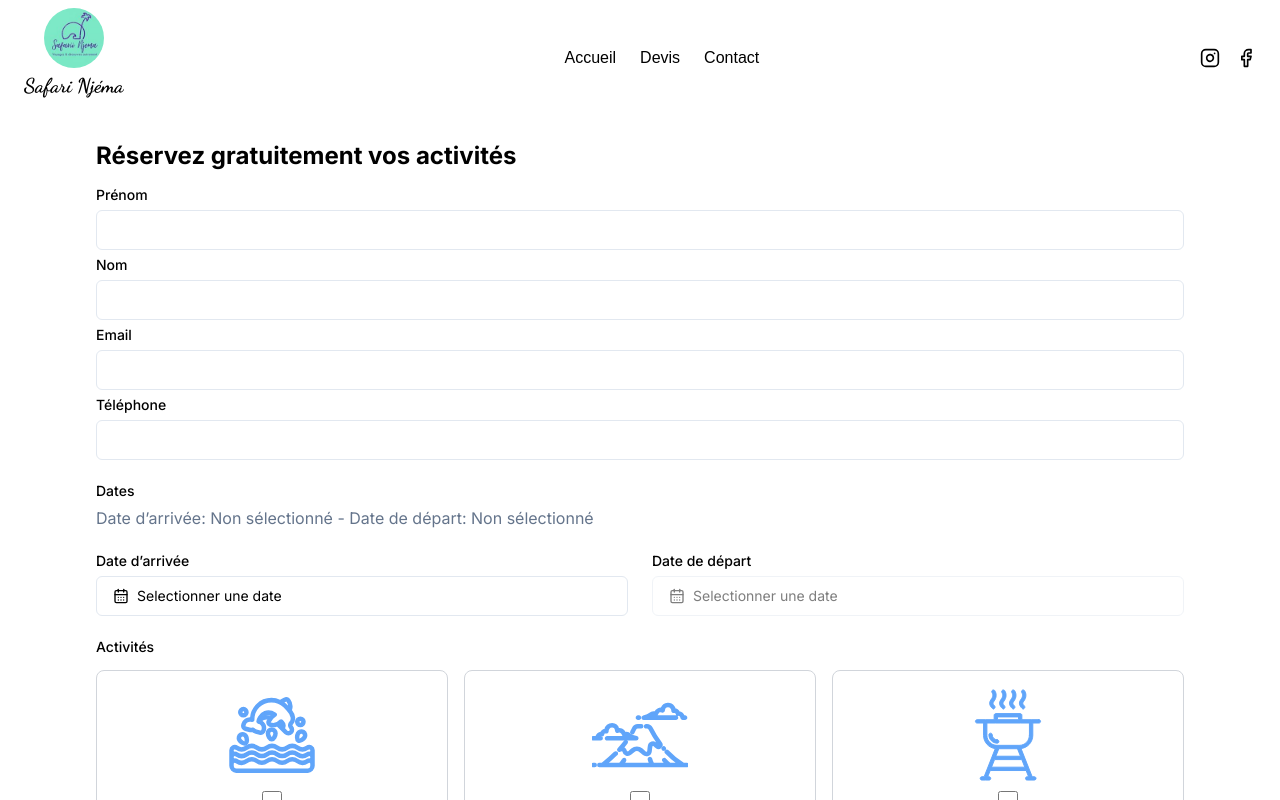
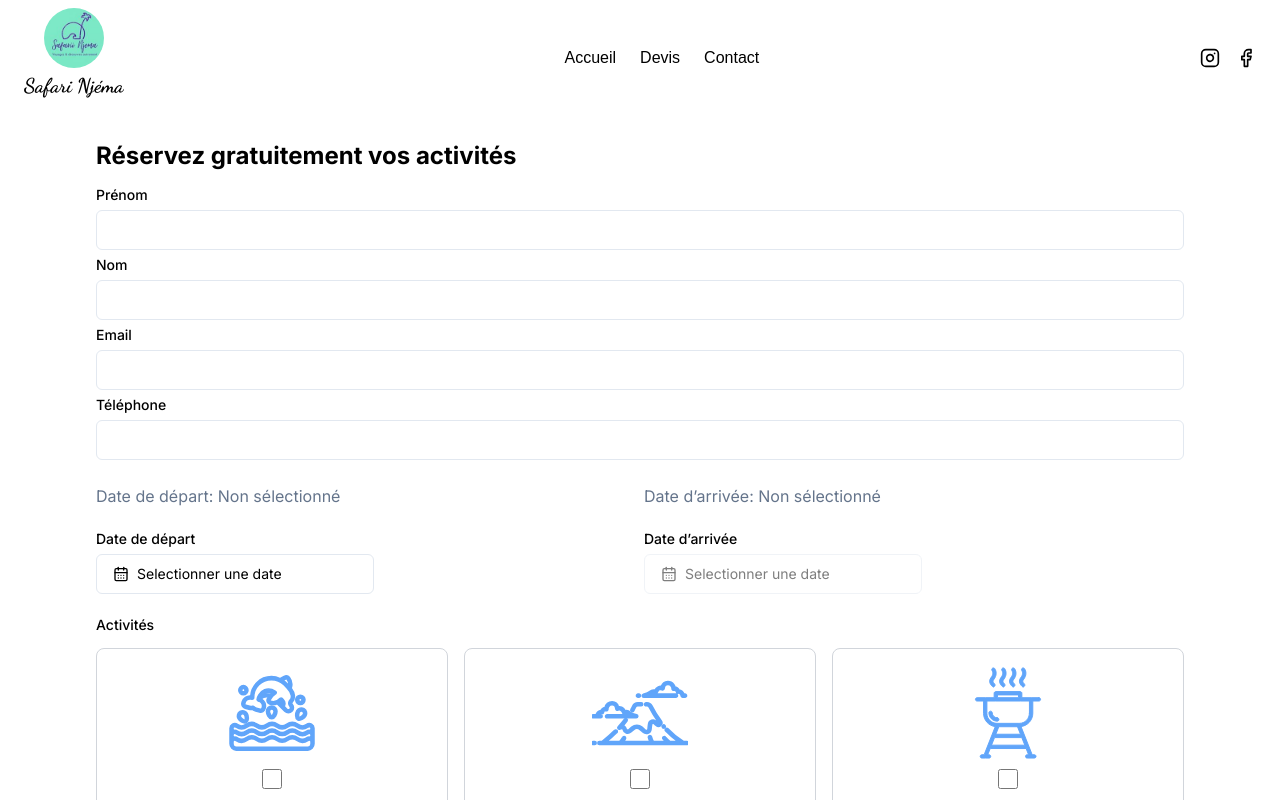
Before and after one commit to naovich/safari, a Next.js app: page /devis in a window 1280 px wide. Shown: the top 800 px of the page. Built offline with nearby package versions, Linux system fonts and the light colour scheme; a web font is replaced by a local one.

Commit message:
fix/date order

```diff
--- a/src/app/devis/page.tsx
+++ b/src/app/devis/page.tsx
@@ -15,6 +15,7 @@ import { CalendarDaysIcon, TrashIcon } from "@/assets/icons";
 import { useRouter } from "next/navigation";
 import NumericStepper from "@/components/ui/numericStepper";
 import { activitiesDevis } from "@/lib/labels";
+import { de } from "date-fns/locale";
 
 export default function Devis() {
   const [selectedActivities, setSelectedActivities] = useState<string[]>([]);
@@ -121,18 +122,17 @@ export default function Devis() {
     }
   };
 
-  // State for managing the Popover visibility
   const [isArrivalPopoverOpen, setArrivalPopoverOpen] = useState(false);
   const [isDeparturePopoverOpen, setDeparturePopoverOpen] = useState(false);
 
   const handleArrivalDateSelect = (date: Date | undefined) => {
     setArrivalDate(date);
-    setArrivalPopoverOpen(false); // Close the Popover when a date is selected
+    setArrivalPopoverOpen(false);
   };
 
   const handleDepartureDateSelect = (date: Date | undefined) => {
     setDepartureDate(date);
-    setDeparturePopoverOpen(false); // Close the Popover when a date is selected
+    setDeparturePopoverOpen(false);
   };
 
   return (
@@ -179,21 +179,57 @@ export default function Devis() {
       </div>
 
       <div className="mb-6 grid gap-2">
-        <Label>Dates</Label>
-        <div className="text-muted-foreground">
-          Date d&rsquo;arrivée:{" "}
-          <span>
-            {arrivalDate ? arrivalDate.toLocaleDateString() : "Non sélectionné"}
-          </span>{" "}
-          - Date de départ:{" "}
-          <span>
-            {departureDate
-              ? departureDate.toLocaleDateString()
-              : "Non sélectionné"}
-          </span>
+        <div className="grid grid-rows-2 gap-2 text-muted-foreground lg:grid-cols-2 lg:grid-rows-1">
+          <div>
+            Date de départ:{" "}
+            <span>
+              {departureDate
+                ? departureDate.toLocaleDateString()
+                : "Non sélectionné"}
+            </span>{" "}
+          </div>
+          <div>
+            Date d&rsquo;arrivée:{" "}
+            <span>
+              {arrivalDate
+                ? arrivalDate.toLocaleDateString()
+                : "Non sélectionné"}
+            </span>
+          </div>
         </div>
       </div>
-      <div className="grid gap-6 sm:grid-cols-2">
+      <div className="grid gap-2 sm:grid-cols-2">
+        <div className="grid gap-2">
+          <Label htmlFor="departure-date">Date de départ</Label>
+          <Popover
+            open={isDeparturePopoverOpen}
+            onOpenChange={setDeparturePopoverOpen}
+          >
+            <PopoverTrigger asChild>
+              <Button
+                variant="outline"
+                className="w-full justify-start text-left font-normal lg:w-[278px]"
+                onClick={() => setDeparturePopoverOpen(true)}
+              >
+                <CalendarDaysIcon className="mr-2 h-4 w-4" />
+                <span>
+                  {departureDate
+                    ? departureDate.toLocaleDateString()
+                    : "Selectionner une date"}
+                </span>
+              </Button>
+            </PopoverTrigger>
+            <PopoverContent className="w-auto p-0" align="start">
+              <CustomCalendar
+                mode="single"
+                selected={departureDate}
+                onSelect={handleDepartureDateSelect}
+                initialFocus
+                lang="fr"
+              />
+            </PopoverContent>
+          </Popover>
+        </div>
         <div className="grid gap-2">
           <Label htmlFor="arrival-date">Date d&rsquo;arrivée</Label>
           <Popover
@@ -203,7 +239,8 @@ export default function Devis() {
             <PopoverTrigger asChild>
               <Button
                 variant="outline"
-                className="w-full justify-start text-left font-normal"
+                className="w-full justify-start text-left font-normal lg:w-[278px]"
+                disabled={!departureDate}
                 onClick={() => setArrivalPopoverOpen(true)}
               >
                 <CalendarDaysIcon className="mr-2 h-4 w-4" />
@@ -220,39 +257,9 @@ export default function Devis() {
                 selected={arrivalDate}
                 onSelect={handleArrivalDateSelect}
                 initialFocus
-                lang="fr"
-              />
-            </PopoverContent>
-          </Popover>
-        </div>
-        <div className="grid gap-2">
-          <Label htmlFor="departure-date"> Date de départ</Label>
-          <Popover
-            open={isDeparturePopoverOpen}
-            onOpenChange={setDeparturePopoverOpen}
-          >
-            <PopoverTrigger asChild>
-              <Button
-                variant="outline"
-                className="w-full justify-start text-left font-normal"
-                disabled={!arrivalDate}
-                onClick={() => setDeparturePopoverOpen(true)}
-              >
-                <CalendarDaysIcon className="mr-2 h-4 w-4" />
-                <span>
-                  {departureDate
-                    ? departureDate.toLocaleDateString()
-                    : "Selectionner une date"}
-                </span>
-              </Button>
-            </PopoverTrigger>
-            <PopoverContent className="w-auto p-0" align="start">
-              <CustomCalendar
-                mode="single"
-                selected={departureDate}
-                onSelect={handleDepartureDateSelect}
-                initialFocus
-                disabled={(date) => (arrivalDate ? date < arrivalDate : false)}
+                disabled={(date) =>
+                  departureDate ? date < departureDate : false
+                }
                 lang="fr"
               />
             </PopoverContent>
```
